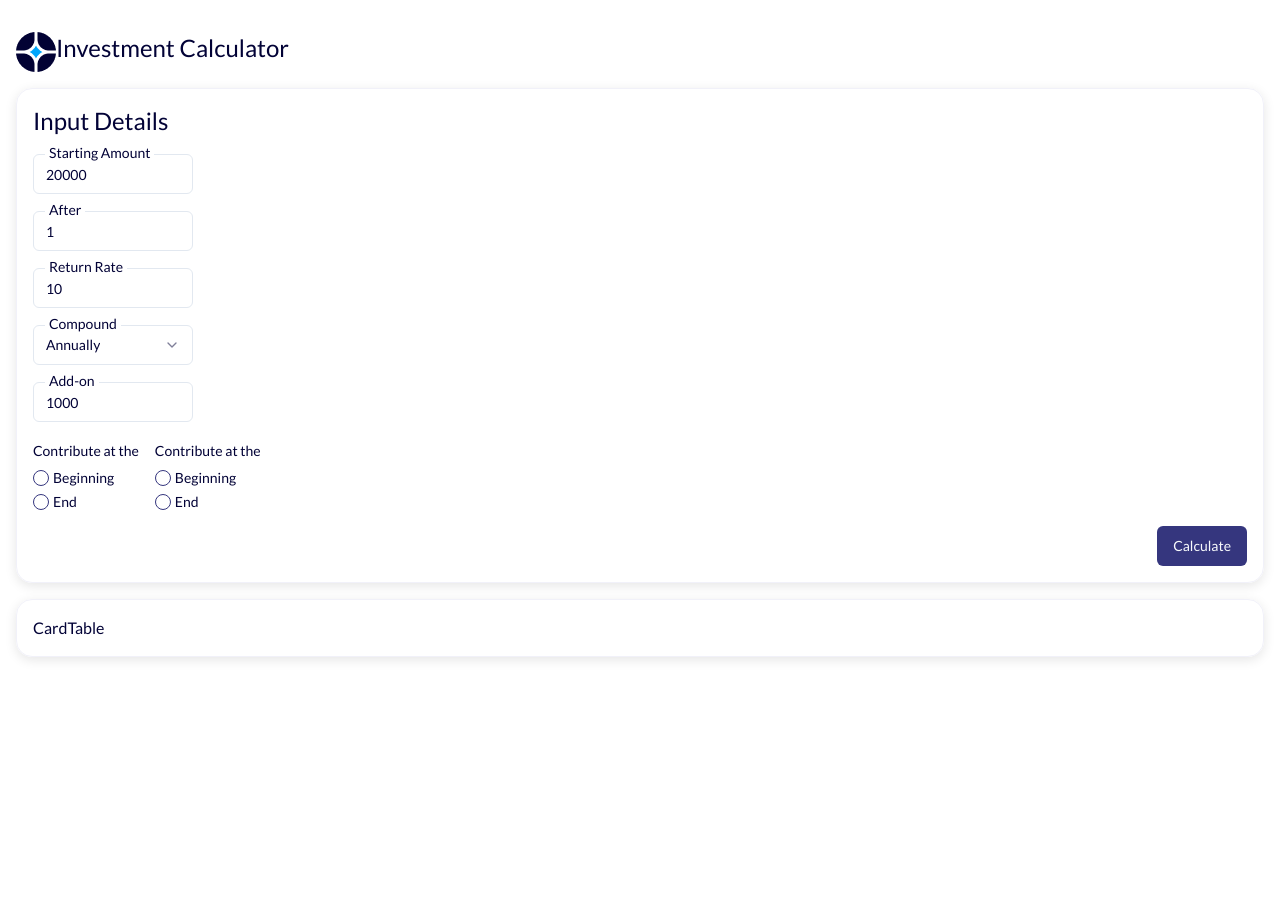
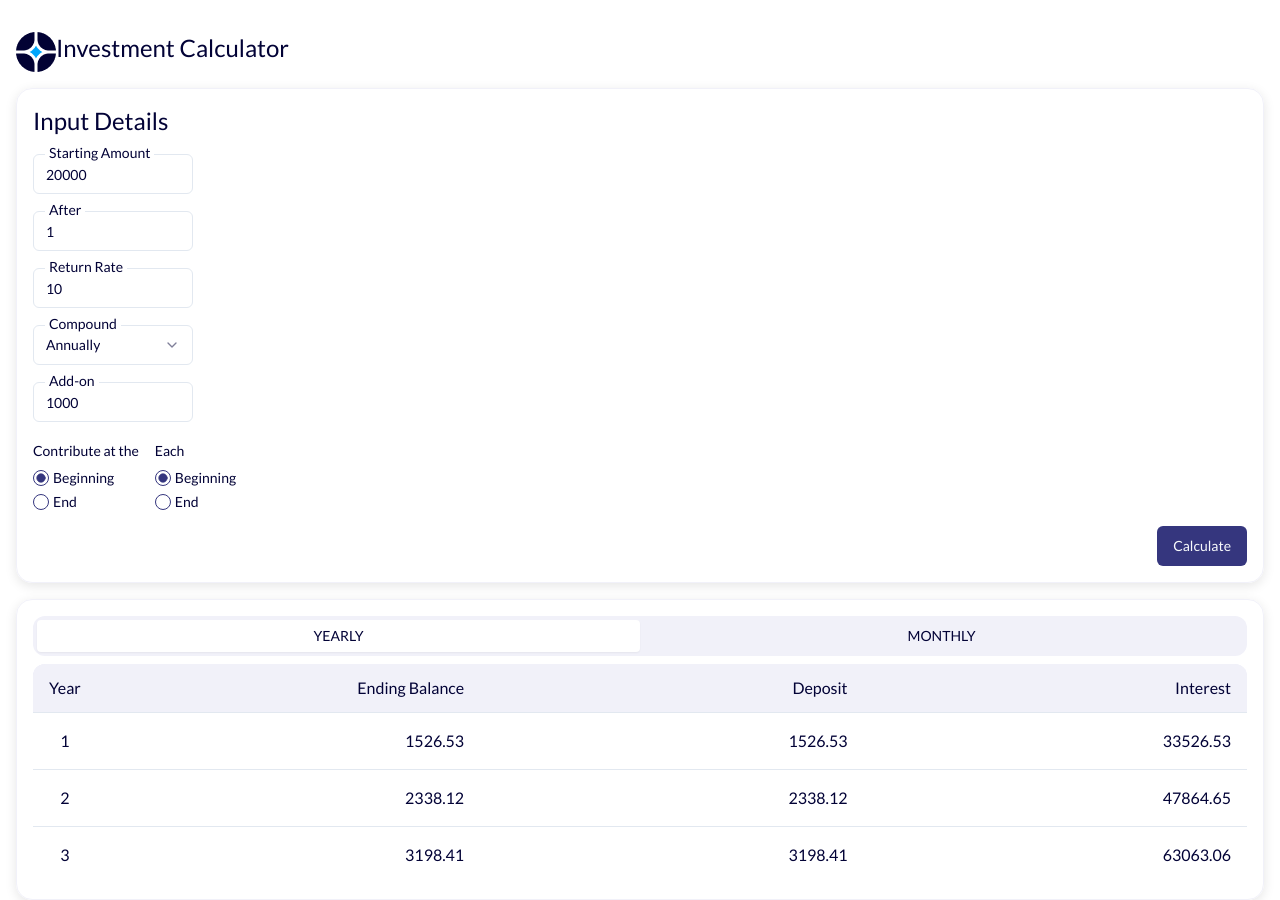
Before and after one commit to jcccc4/investment-calculator, a Next.js app: page / in a window 1280 px wide. Before the commit the page ends 800 px from the top, so only its background shows below. Built offline with nearby package versions, Linux system fonts and the light colour scheme.

Commit message:
added card table

```diff
--- a/package.json
+++ b/package.json
@@ -14,7 +14,7 @@
     "@radix-ui/react-radio-group": "^1.2.0",
     "@radix-ui/react-select": "^2.1.1",
     "@radix-ui/react-slot": "^1.1.0",
-    "@radix-ui/react-tabs": "^1.1.0",
+    "@radix-ui/react-tabs": "^1.1.1",
     "class-variance-authority": "^0.7.0",
     "clsx": "^2.1.1",
     "investment-calculator": "file:",
--- a/src/app/_components/CardTable.tsx
+++ b/src/app/_components/CardTable.tsx
@@ -1,9 +1,69 @@
+import {
+  Table,
+  TableBody,
+  TableCaption,
+  TableCell,
+  TableFooter,
+  TableHead,
+  TableHeader,
+  TableRow,
+} from "@/components/ui/table";
+import { Tabs, TabsContent, TabsList, TabsTrigger } from "@/components/ui/tabs";
+
 import React from "react";
-
+const data = [
+  {
+    deposit: 32000,
+    interest: 1526.53,
+    endingBalance: 33526.53,
+  },
+  {
+    deposit: 12000.0,
+    interest: 2338.12,
+    endingBalance: 47864.65,
+  },
+  {
+    deposit: 12000.0,
+    interest: 3198.41,
+    endingBalance: 63063.06,
+  },
+];
 export default function CardTable() {
   return (
-    <section>
-      CardTable
-    </section>
+    <Tabs defaultValue="yearly" className="w-full ">
+      <TabsList className=" grid grid-cols-2">
+        <TabsTrigger value="yearly">YEARLY</TabsTrigger>
+        <TabsTrigger value="monthly">MONTHLY</TabsTrigger>
+      </TabsList>
+      <TabsContent value="yearly">
+        <Table className="pt-40 ">
+          <TableHeader className="bg-muted pt-40">
+            <TableRow className="bg-muted relative">
+              <TableHead className="text-center w-[60px] h-10">Year</TableHead>
+              <TableHead className="text-right min-w-40">Ending Balance</TableHead>
+              <TableHead className="text-right min-w-40">Deposit</TableHead>
+              <TableHead className="text-right min-w-40">Interest</TableHead>
+            </TableRow>
+          </TableHeader>
+          <TableBody>
+            {data.map((data, index) => (
+              <TableRow key={`tabledata-${index + 1}`} >
+                <TableCell className="text-center font-medium " >
+                  {index + 1}
+                </TableCell>
+                <TableCell className="text-right">{data.interest}</TableCell>
+                <TableCell className="text-right">{data.interest}</TableCell>
+                <TableCell className="text-right">
+                  {data.endingBalance}
+                </TableCell>
+              </TableRow>
+            ))}
+          </TableBody>
+        </Table>
+      </TabsContent>
+      <TabsContent value="monthly">
+        <h1>hi</h1>
+      </TabsContent>
+    </Tabs>
   );
 }
--- a/src/app/_components/InputDetails.tsx
+++ b/src/app/_components/InputDetails.tsx
@@ -33,6 +33,8 @@ function InputDetails({}: Props) {
       returnRate: 10,
       compound: "Annually",
       addOn: 1000,
+      type: "Beginning",
+      each: "Beginning",
     },
   });
   const onSubmit: SubmitHandler<FieldValues> = (data) => console.log(data);
@@ -100,7 +102,7 @@ function InputDetails({}: Props) {
                       >
                         <FormItem className="flex items-center space-x-1 space-y-0">
                           <FormControl>
-                            <RadioGroupItem value="beginning" />
+                            <RadioGroupItem value="Beginning" />
                           </FormControl>
                           <FormLabel className="font-normal">
                             Beginning
@@ -108,7 +110,7 @@ function InputDetails({}: Props) {
                         </FormItem>
                         <FormItem className="flex items-center space-x-1 space-y-0">
                           <FormControl>
-                            <RadioGroupItem value="end" />
+                            <RadioGroupItem value="End" />
                           </FormControl>
                           <FormLabel className="font-normal">End</FormLabel>
                         </FormItem>
@@ -123,7 +125,7 @@ function InputDetails({}: Props) {
                 name="each"
                 render={({ field }) => (
                   <FormItem className="space-y-2">
-                    <FormLabel>Contribute at the</FormLabel>
+                    <FormLabel>Each</FormLabel>
                     <FormControl>
                       <RadioGroup
                         onValueChange={field.onChange}
@@ -132,7 +134,7 @@ function InputDetails({}: Props) {
                       >
                         <FormItem className="flex items-center space-x-1 space-y-0">
                           <FormControl>
-                            <RadioGroupItem value="beginning" />
+                            <RadioGroupItem value="Beginning" />
                           </FormControl>
                           <FormLabel className="font-normal">
                             Beginning
@@ -140,7 +142,7 @@ function InputDetails({}: Props) {
                         </FormItem>
                         <FormItem className="flex items-center space-x-1 space-y-0">
                           <FormControl>
-                            <RadioGroupItem value="end" />
+                            <RadioGroupItem value="End" />
                           </FormControl>
                           <FormLabel className="font-normal">End</FormLabel>
                         </FormItem>
--- a/src/app/globals.css
+++ b/src/app/globals.css
@@ -40,7 +40,7 @@
     --primary-foreground: 222.2 47.4% 11.2%;
     --secondary: 217.2 32.6% 17.5%;
     --secondary-foreground: 210 40% 98%;
-    --muted: 217.2 32.6% 17.5%;
+    --muted: 240 22% 92%;  /* blue-50 */
     --muted-foreground: 215 20.2% 65.1%;
     --accent: 217.2 32.6% 17.5%;
     --accent-foreground: 210 40% 98%;
--- a/src/app/page.tsx
+++ b/src/app/page.tsx
@@ -20,7 +20,7 @@ export default function Home() {
         <Image src={"/logo.png"} alt={"logo"} width="40" height="40" />
         <h1 className="text-2xl gap-2">Investment Calculator</h1>
       </header>
-      <main className="[&>*]:child-card">
+      <main className="[&>*]:child-card ">
         <InputDetails />
         <CardTable />
       </main>
--- /dev/null
+++ b/src/components/ui/table.tsx
@@ -0,0 +1,122 @@
+import * as React from "react";
+
+import { cn } from "@/lib/utils";
+
+const Table = React.forwardRef<
+  HTMLTableElement,
+  React.HTMLAttributes<HTMLTableElement>
+>(({ className, ...props }, ref) => (
+  <div className="relative w-full overflow-x-auto rounded-t-xl">
+    <table
+      ref={ref}
+      className={cn("w-full caption-bottom  ", className)}
+      {...props}
+    />
+  </div>
+));
+Table.displayName = "Table";
+
+const TableHeader = React.forwardRef<
+  HTMLTableSectionElement,
+  React.HTMLAttributes<HTMLTableSectionElement>
+>(({ className, ...props }, ref) => (
+  <thead ref={ref} className={cn("[&_tr]:border-b", className)} {...props} />
+));
+TableHeader.displayName = "TableHeader";
+
+const TableBody = React.forwardRef<
+  HTMLTableSectionElement,
+  React.HTMLAttributes<HTMLTableSectionElement>
+>(({ className, ...props }, ref) => (
+  <tbody
+    ref={ref}
+    className={cn("[&_tr:last-child]:border-0 ", className)}
+    {...props}
+  />
+));
+TableBody.displayName = "TableBody";
+
+const TableFooter = React.forwardRef<
+  HTMLTableSectionElement,
+  React.HTMLAttributes<HTMLTableSectionElement>
+>(({ className, ...props }, ref) => (
+  <tfoot
+    ref={ref}
+    className={cn(
+      "border-t bg-muted/50 font-medium [&>tr]:last:border-b-0",
+      className
+    )}
+    {...props}
+  />
+));
+TableFooter.displayName = "TableFooter";
+
+const TableRow = React.forwardRef<
+  HTMLTableRowElement,
+  React.HTMLAttributes<HTMLTableRowElement>
+>(({ className, ...props }, ref) => (
+  <tr
+    ref={ref}
+    className={cn(
+      "border-b transition-colors hover:bg-muted/50 data-[state=selected]:bg-red",
+      className
+    )}
+    {...props}
+  />
+));
+TableRow.displayName = "TableRow";
+
+const TableHead = React.forwardRef<
+  HTMLTableCellElement,
+  React.ThHTMLAttributes<HTMLTableCellElement>
+>(({ className, ...props }, ref) => (
+  <th
+    ref={ref}
+    className={cn(
+      "h-12 px-4 text-left align-middle font-medium text-muted-foreground [&:has([role=checkbox])]:pr-0",
+      "first:sticky first:left-0 first:z-20 first:bg-muted",
+      className
+    )}
+    {...props}
+  />
+));
+TableHead.displayName = "TableHead";
+
+const TableCell = React.forwardRef<
+  HTMLTableCellElement,
+  React.TdHTMLAttributes<HTMLTableCellElement>
+>(({ className, ...props }, ref) => (
+  <td
+    ref={ref}
+    className={cn(
+      "p-4 align-middle [&:has([role=checkbox])]:pr-0",
+      "first:sticky first:left-0 first:z-20 first:bg-white ",
+      className
+    )}
+    {...props}
+  />
+));
+TableCell.displayName = "TableCell";
+
+const TableCaption = React.forwardRef<
+  HTMLTableCaptionElement,
+  React.HTMLAttributes<HTMLTableCaptionElement>
+>(({ className, ...props }, ref) => (
+  <caption
+    ref={ref}
+    className={cn("mt-4 text-sm text-muted-foreground", className)}
+    {...props}
+  />
+));
+TableCaption.displayName = "TableCaption";
+
+export {
+  Table,
+  TableHeader,
+  TableBody,
+  TableFooter,
+  TableHead,
+  TableRow,
+  TableCell,
+  TableCaption,
+};
--- /dev/null
+++ b/src/components/ui/tabs.tsx
@@ -0,0 +1,55 @@
+"use client"
+
+import * as React from "react"
+import * as TabsPrimitive from "@radix-ui/react-tabs"
+
+import { cn } from "@/lib/utils"
+
+const Tabs = TabsPrimitive.Root
+
+const TabsList = React.forwardRef<
+  React.ElementRef<typeof TabsPrimitive.List>,
+  React.ComponentPropsWithoutRef<typeof TabsPrimitive.List>
+>(({ className, ...props }, ref) => (
+  <TabsPrimitive.List
+    ref={ref}
+    className={cn(
+      "inline-flex h-10 items-center justify-center rounded-xl bg-muted p-1 text-muted-foreground",
+      className
+    )}
+    {...props}
+  />
+))
+TabsList.displayName = TabsPrimitive.List.displayName
+
+const TabsTrigger = React.forwardRef<
+  React.ElementRef<typeof TabsPrimitive.Trigger>,
+  React.ComponentPropsWithoutRef<typeof TabsPrimitive.Trigger>
+>(({ className, ...props }, ref) => (
+  <TabsPrimitive.Trigger
+    ref={ref}
+    className={cn(
+      "inline-flex items-center justify-center whitespace-nowrap rounded-sm px-3 py-1.5 text-sm font-medium ring-offset-background transition-all focus-visible:outline-none focus-visible:ring-2 focus-visible:ring-ring focus-visible:ring-offset-2 disabled:pointer-events-none disabled:opacity-50 data-[state=active]:bg-background data-[state=active]:text-foreground data-[state=active]:shadow-sm",
+      className
+    )}
+    {...props}
+  />
+))
+TabsTrigger.displayName = TabsPrimitive.Trigger.displayName
+
+const TabsContent = React.forwardRef<
+  React.ElementRef<typeof TabsPrimitive.Content>,
+  React.ComponentPropsWithoutRef<typeof TabsPrimitive.Content>
+>(({ className, ...props }, ref) => (
+  <TabsPrimitive.Content
+    ref={ref}
+    className={cn(
+      "mt-2 ring-offset-background focus-visible:outline-none focus-visible:ring-2 focus-visible:ring-ring focus-visible:ring-offset-2",
+      className
+    )}
+    {...props}
+  />
+))
+TabsContent.displayName = TabsPrimitive.Content.displayName
+
+export { Tabs, TabsList, TabsTrigger, TabsContent }
```
Also changed, not shown: 1 other file (tests, documents, lock files or other folders).
